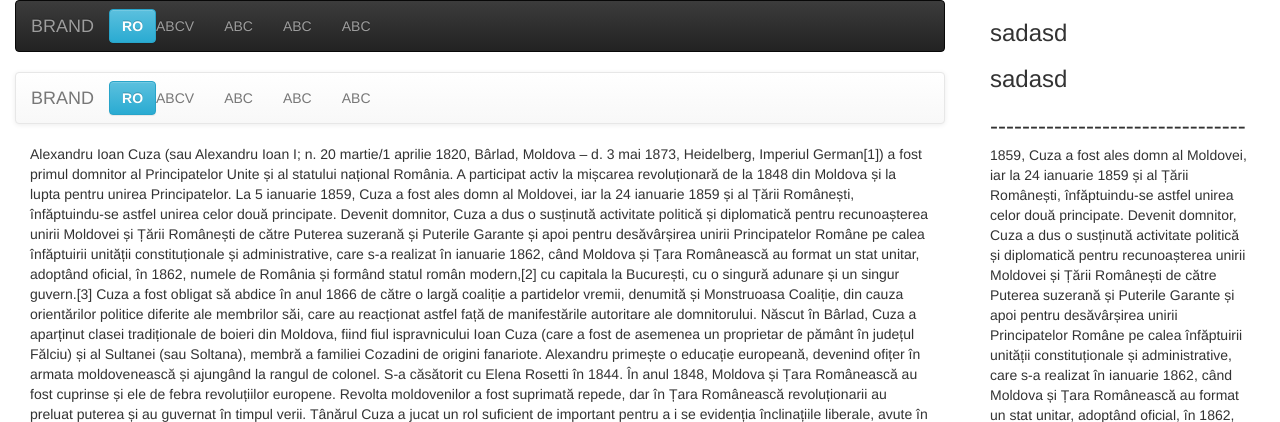
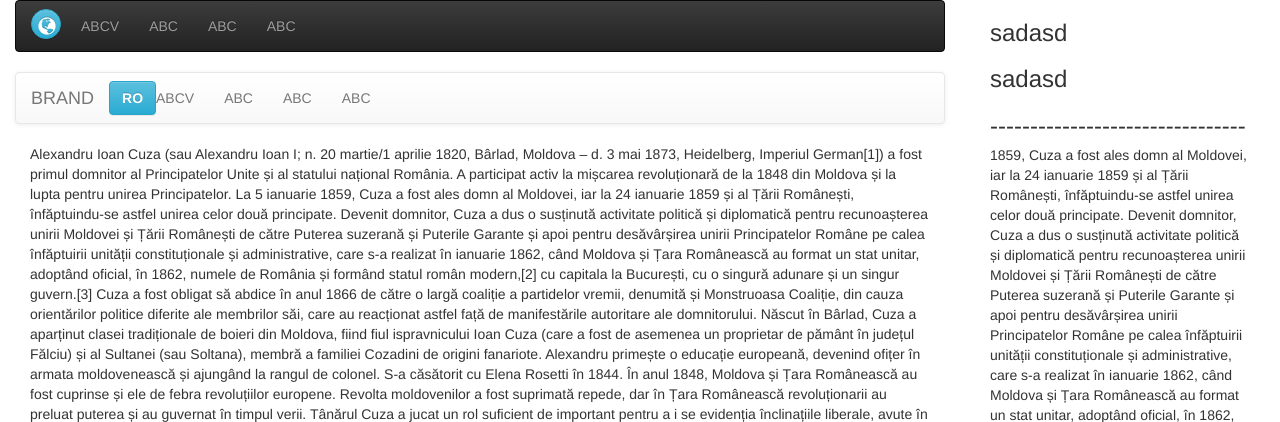
Before and after one commit to Cycov/NTT-Candy-Machine, a PHP site: page / in a window 1280 px wide. Shown: the top 422 px of the page. Run offline with PHP 8.4, Linux system fonts and the light colour scheme; some libraries are stand-ins or nearby versions.

Commit message:
Nav tweaks

```diff
--- a/index.html
+++ b/index.html
@@ -29,8 +29,9 @@
 								<span class="icon-bar"></span>
 								<span class="icon-bar"></span>
 							</button>
-							<a href="#" class="btn btn-info navbar-btn navbar-right"><b>RO</b></a>
-							<a href="index.html" class="navbar-brand">BRAND</a>
+							<a id="language-button" href="#" class="btn btn-circle btn-info navbar-btn navbar-right">
+								<span class="glyphicon glyphicon-globe"></span>
+							</a>
 						</div>
 						<div class="collapse navbar-collapse" id="navbar-collapse">
 							<ul class="nav navbar-nav">
--- a/styles.css
+++ b/styles.css
@@ -20,3 +20,16 @@ body{
     overflow-y: scroll;
     width: 100%;
 }
+.btn-circle {
+  width: 30px;
+  height: 30px;
+  text-align: center;
+  padding: 6px 6px;
+  margin-right: 5px;
+  font-size: 12px;
+  line-height: 1.428571429;
+  border-radius: 15px;
+}
+.glyphicon-globe {
+    font-size: large;
+}
```
